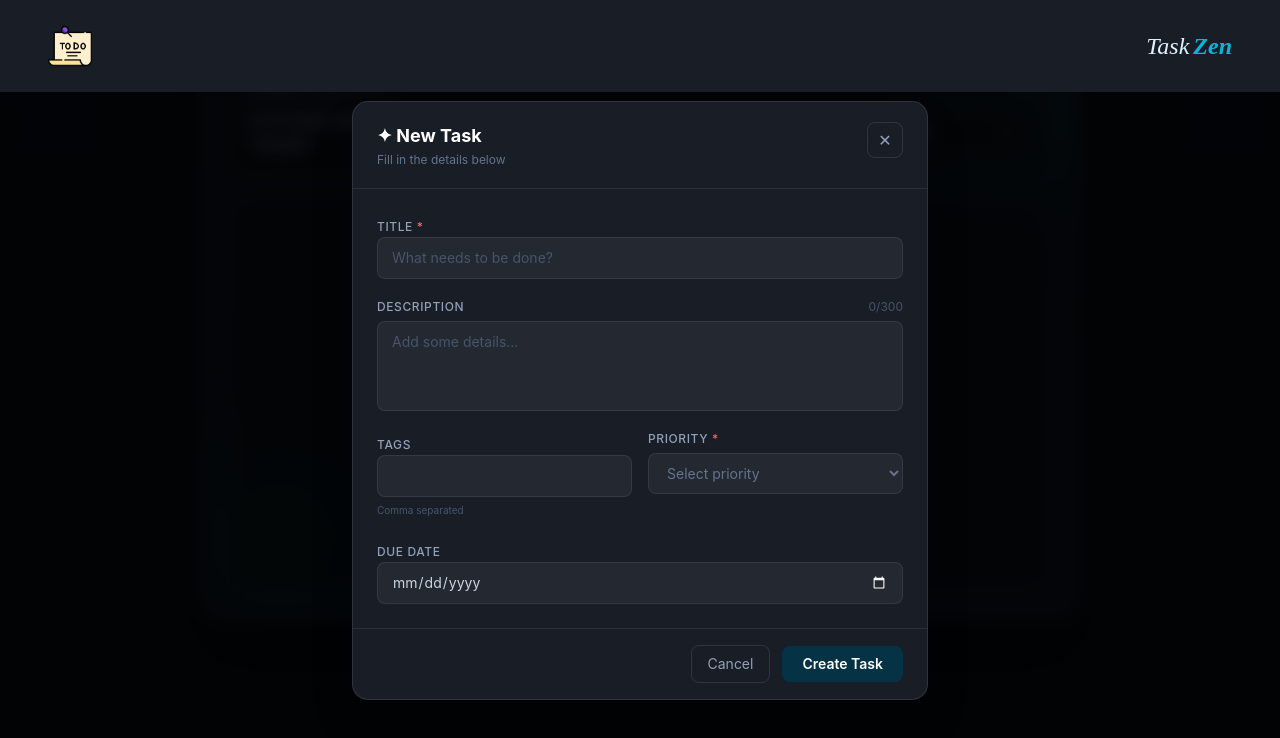
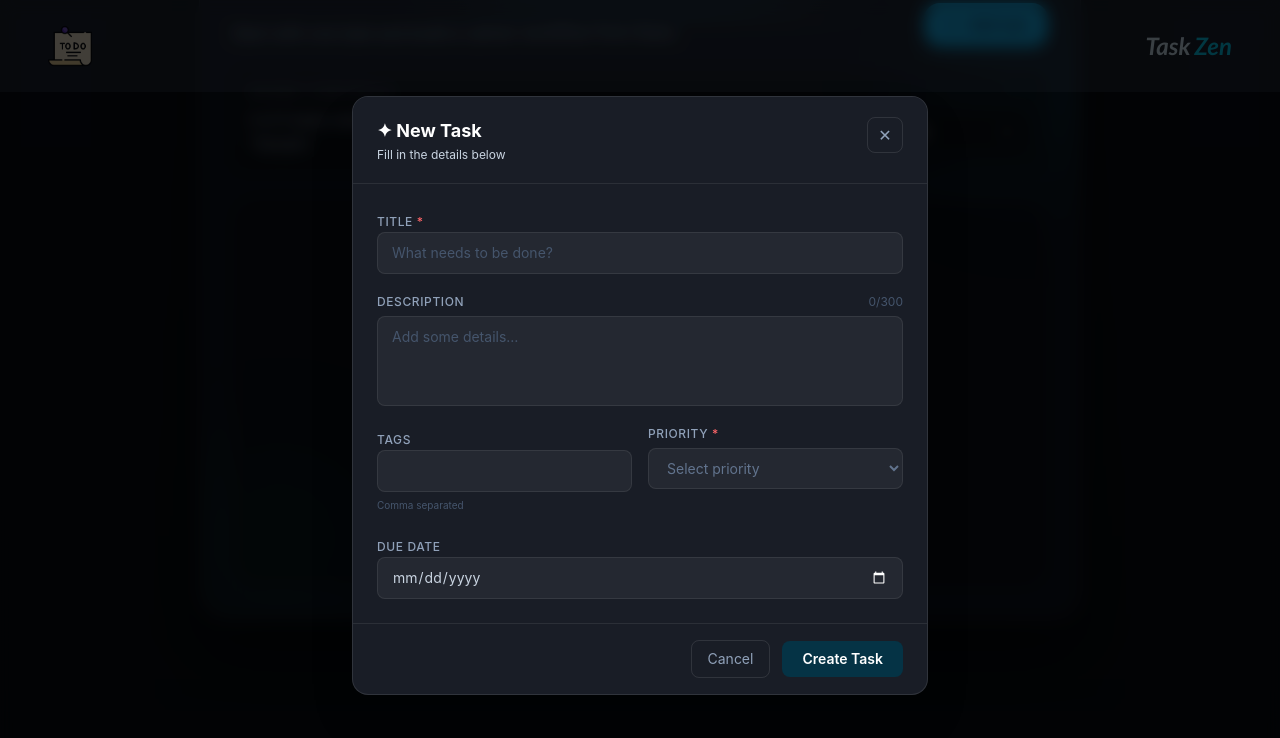
Before and after one commit to tithyghosh/Task-Zen, a React (Vite) app: page / in a window 1280 px wide. Both pictures are taken after typing "Sample" into the empty fields and a click on the button "Add your first task". Shown: the part 913-1651 px from the top of the page. Built offline with nearby package versions, Linux system fonts and the light colour scheme.

Commit message:
Fix the add task modal issue

```diff
--- a/src/Components/Header.jsx
+++ b/src/Components/Header.jsx
@@ -1,15 +1,19 @@
 import TaskzenLogo from '../assets/to-do-list.png'
+
 const Header = () => {
   return (
-    <nav className="fixed inset-x-0 top-0 z-50 w-full bg-[#191D26] px-4 py-4 sm:px-6 md:py-6 lg:px-12">
+    <nav id="main-nav" className="fixed inset-x-0 top-0 z-50 w-full bg-[#191D26] px-4 py-4 transition-opacity duration-300 sm:px-6 md:py-6 lg:px-12">
       <div className="container mx-auto flex items-center justify-between gap-x-4">
          <a href="/">
            <img src={TaskzenLogo} alt="TZ" className="h-9 sm:h-10 md:h-11" />
          </a>
-         <a href="#" className="text-lg text-sky-100 italic sm:text-xl md:text-2xl" style={{ fontFamily: 'cursive' }}>
-          Task
-          <span className="text-cyan-500 ml-1 font-bold">Zen</span>
-         </a>
+         <h1
+           className="select-none text-lg font-semibold italic leading-none text-white sm:text-xl md:text-2xl"
+           style={{ fontFamily: '"Trebuchet MS", "Segoe UI", sans-serif' }}
+         >
+          <span className="text-sky-100">Task</span>
+          <span className="ml-1 text-cyan-400">Zen</span>
+     </h1>
       </div>
     </nav>
   );
--- a/src/Modals/AddTaskModal.jsx
+++ b/src/Modals/AddTaskModal.jsx
@@ -21,7 +21,11 @@ const AddTaskModal = ({ onSave, taskToUpdate, onClose }) => {
   useEffect(() => {
     const onKey = (e) => { if (e.key === 'Escape') onClose(); };
     window.addEventListener('keydown', onKey);
-    return () => window.removeEventListener('keydown', onKey);
+    document.body.classList.add('modal-open');
+    return () => {
+      window.removeEventListener('keydown', onKey);
+      document.body.classList.remove('modal-open');
+    };
   }, [onClose]);
 
   const handleChange = (e) => {
@@ -41,29 +45,29 @@ const AddTaskModal = ({ onSave, taskToUpdate, onClose }) => {
     <>
       {/* Backdrop */}
       <div
-        className="fixed inset-0 z-40 bg-black/70 backdrop-blur-sm"
+        className="fixed inset-0 z-[60] bg-black/70 backdrop-blur-sm"
         onClick={onClose}
       />
 
       {/* Modal */}
-      <div className="fixed inset-0 z-50 overflow-y-auto px-4 py-4 sm:px-6 sm:py-8">
-        <div className="flex min-h-full items-end justify-center sm:items-center">
+      <div className="fixed inset-0 z-[70] overflow-y-auto px-3 pb-6 pt-20 sm:px-6 sm:pb-8 sm:pt-24">
+        <div className="flex min-h-full items-start justify-center">
           <form
             onSubmit={(e) => {
               e.preventDefault();
               onSave(task, isAdd);
             }}
-            className="flex max-h-[calc(100dvh-2rem)] w-full max-w-xl flex-col overflow-hidden rounded-2xl border border-white/10 bg-[#191D26] shadow-2xl sm:max-h-[calc(100dvh-4rem)]"
+            className="flex max-h-[calc(100dvh-6rem)] w-full max-w-xl flex-col overflow-hidden rounded-2xl border border-white/10 bg-[#191D26] shadow-2xl sm:max-h-[calc(100dvh-7rem)]"
             role="dialog"
             aria-modal="true"
           >
             {/* Header */}
-            <div className="flex items-start justify-between gap-4 border-b border-white/8 px-4 py-4 sm:px-6 sm:py-5">
+            <div className="sticky top-0 z-10 flex items-start justify-between gap-4 border-b border-white/8 bg-[#191D26] px-4 py-4 sm:px-6 sm:py-5">
               <div className="min-w-0">
                 <h2 className="text-base font-bold text-white sm:text-lg">
                   {isAdd ? '✦ New Task' : 'Edit Task'}
                 </h2>
-                <p className="mt-0.5 text-xs text-slate-500">
+                <p className="mt-0.5 text-xs text-slate-300">
                   {isAdd ? 'Fill in the details below' : 'Update your task'}
                 </p>
               </div>
--- a/src/Modals/FeatureOverviewModal.jsx
+++ b/src/Modals/FeatureOverviewModal.jsx
@@ -21,7 +21,11 @@ const FeatureOverviewModal = ({ onClose, tasks = [] }) => {
   useEffect(() => {
     const handleKeyDown = (e) => { if (e.key === 'Escape') onClose(); };
     window.addEventListener('keydown', handleKeyDown);
-    return () => window.removeEventListener('keydown', handleKeyDown);
+    document.body.classList.add('modal-open');
+    return () => {
+      window.removeEventListener('keydown', handleKeyDown);
+      document.body.classList.remove('modal-open');
+    };
   }, [onClose]);
 
   const summary = useMemo(() => {
--- a/src/index.css
+++ b/src/index.css
@@ -43,3 +43,8 @@ body {
   background: rgba(56, 189, 248, 0.25);
   color: #e0f2fe;
 }
+
+/* Dim navbar when a modal is open */
+body.modal-open #main-nav {
+  opacity: 0.25;
+}
```
